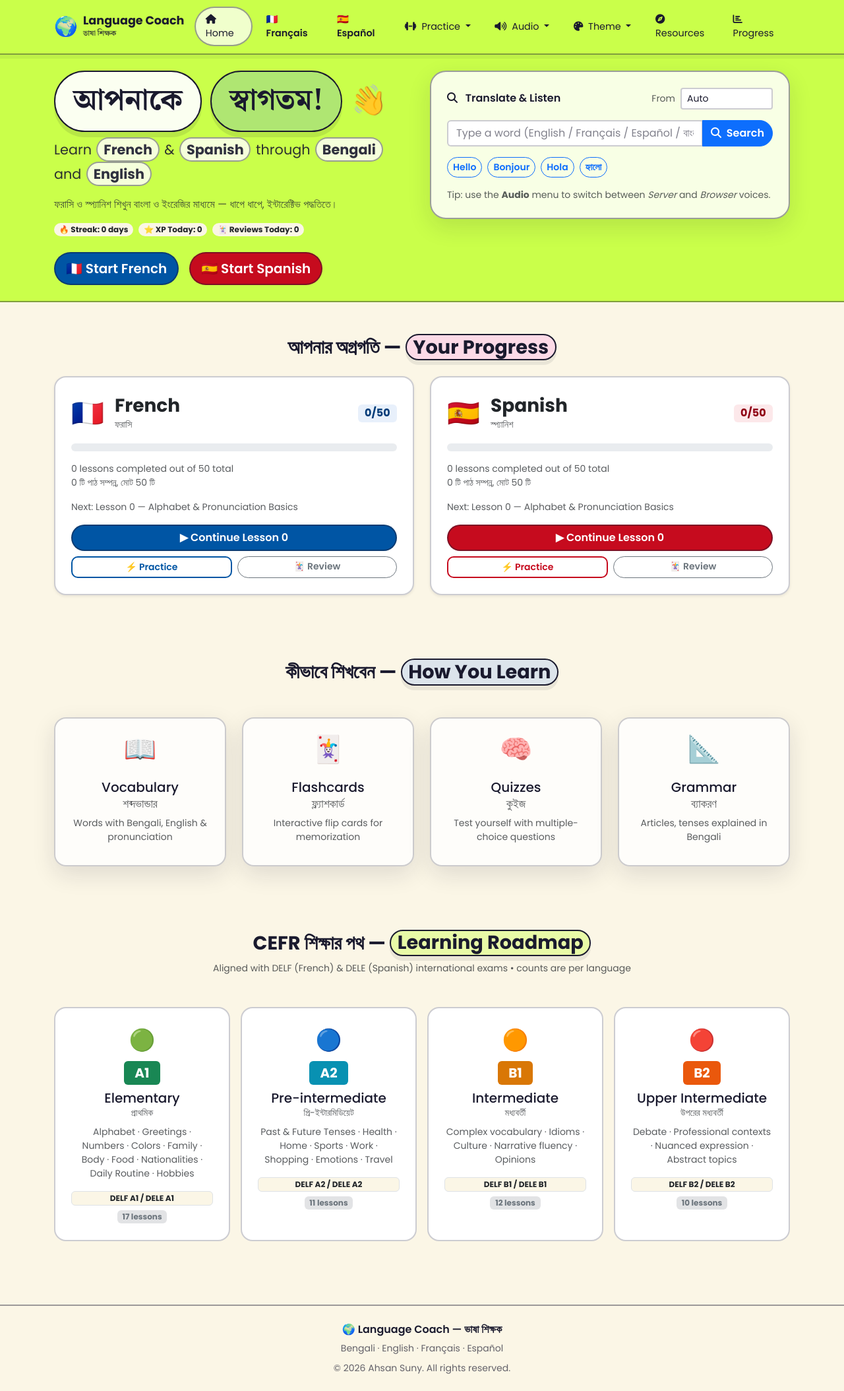
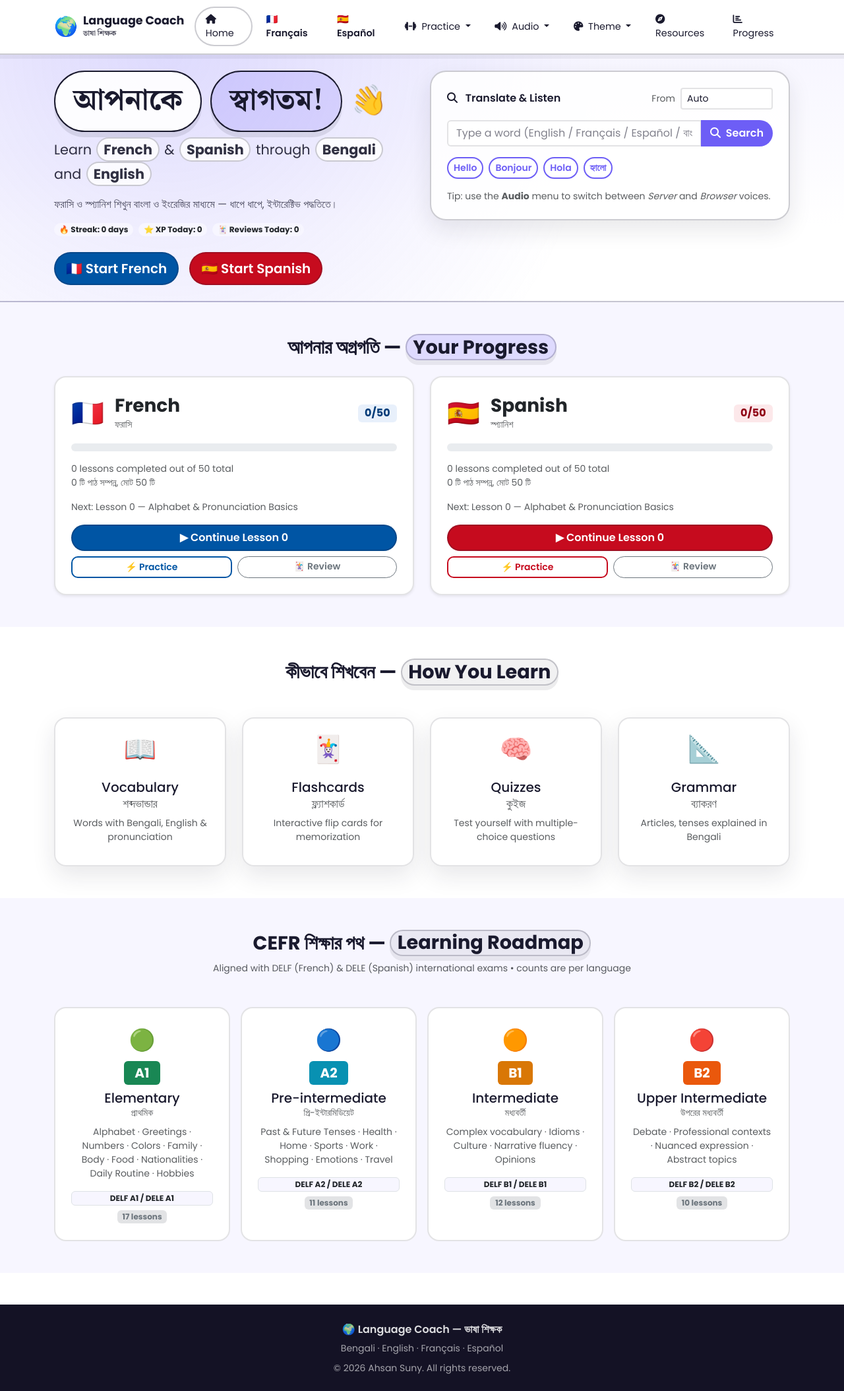
Before and after one commit to Ahsan728/Language_Coach, a Flask app: page / in a window 1280 px wide. Shown: the whole page at 66% size. Run offline with Flask 3, Linux system fonts and the light colour scheme; data that the repository does not hold is empty.

Commit message:
Auto-sync: 2026-02-22 17:50:31 (2 file(s))
Files:
 - M static/css/style.css
 - M static/js/app.js

Stat:
 static/css/style.css | 81 +++++++++++++++++++++++++++++++++++++++-------------
 static/js/app.js     | 22 ++++++++++++++
 2 files changed, 83 insertions(+), 20 deletions(-)

```diff
--- a/static/css/style.css
+++ b/static/css/style.css
@@ -11,19 +11,54 @@
   --spanish-dark:  #8f0015;
   --gold:          #FABE00;
   --text-dark:     #1a1a2e;
+
+  /* Theme tokens (default: Purple) */
   --lc-ink:        #1a1a2e;
-  --lc-lime:       #caff4a;
-  --lc-cream:      #fbf6e6;
-  --lc-outline:    rgba(26,26,46,0.22);
-  --lc-outline-strong: rgba(26,26,46,0.42);
-  --bg-light:      var(--lc-cream);
+  --lc-accent:     #6d5ef6;
+  --lc-accent-dark:#5b4df0;
+  --lc-accent-soft:rgba(109,94,246,0.18);
+
+  --lc-page-bg:    #ffffff;
+  --lc-bg-light:   #f7f6ff;
+  --lc-nav-bg:     rgba(255,255,255,0.86);
+  --lc-hero-bg:    radial-gradient(1200px circle at 20% 0%, rgba(109,94,246,0.18) 0%, rgba(255,255,255,0) 55%),
+                   linear-gradient(180deg, #f7f6ff 0%, #ffffff 70%);
+
+  --lc-footer-bg:   #141225;
+  --lc-footer-text: rgba(255,255,255,0.86);
+  --lc-footer-muted:rgba(255,255,255,0.62);
+
+  --lc-outline:    rgba(26,26,46,0.12);
+  --lc-outline-strong: rgba(26,26,46,0.22);
+  --bg-light:      var(--lc-bg-light);
   --radius:        18px;
-  --shadow:        0 12px 35px rgba(26,26,46,0.12);
+  --shadow:        0 14px 35px rgba(26,26,46,0.10);
+  --shadow-strong: 0 18px 50px rgba(26,26,46,0.16);
   /* CEFR level colours */
   --cefr-A1: #198754;
   --cefr-A2: #0891b2;
   --cefr-B1: #d97706;
   --cefr-B2: #ea580c;
+}
+
+:root[data-theme="lime"] {
+  --lc-accent:     var(--french-color);
+  --lc-accent-dark:var(--french-dark);
+  --lc-accent-soft:rgba(0,85,164,0.16);
+
+  --lc-page-bg:    #fbf6e6;
+  --lc-bg-light:   #fbf6e6;
+  --lc-nav-bg:     #caff4a;
+  --lc-hero-bg:    #caff4a;
+
+  --lc-footer-bg:   #fbf6e6;
+  --lc-footer-text: var(--lc-ink);
+  --lc-footer-muted:rgba(26,26,46,0.68);
+
+  --lc-outline:    rgba(26,26,46,0.22);
+  --lc-outline-strong: rgba(26,26,46,0.42);
+  --shadow:        0 12px 35px rgba(26,26,46,0.12);
+  --shadow-strong: 0 18px 50px rgba(26,26,46,0.18);
 }
 
 /* ---- CEFR Level Badges ---- */
@@ -33,16 +68,18 @@
 .cefr-B2 { background-color: var(--cefr-B2) !important; color: #fff !important; }
 
 /* ---- Base ---- */
-body { font-family: 'Poppins', sans-serif; color: var(--text-dark); background: var(--lc-cream); }
+body { font-family: 'Poppins', sans-serif; color: var(--text-dark); background: var(--lc-page-bg); }
 .bengali-text { font-family: 'Noto Serif Bengali', serif; line-height: 1.8; }
-.bg-light { background-color: var(--lc-cream) !important; }
+.bg-light { background-color: var(--lc-bg-light) !important; }
 
 /* ---- Navbar ---- */
 #mainNav {
-  background: var(--lc-lime);
+  background: var(--lc-nav-bg);
   border-bottom: 2px solid var(--lc-outline-strong);
   box-shadow: 0 6px 0 rgba(26,26,46,0.06);
   padding: 0.65rem 0;
+  backdrop-filter: blur(10px);
+  -webkit-backdrop-filter: blur(10px);
 }
 .brand-icon { font-size: 1.8rem; }
 .brand-title { font-size: 1.1rem; font-weight: 700; line-height: 1.2; }
@@ -67,6 +104,10 @@ body { font-family: 'Poppins', sans-serif; color: var(--text-dark); background:
 .bg-spanish   { background: var(--spanish-color) !important; }
 .btn { border-radius: 999px; font-weight: 600; }
 .btn-outline-dark { border-width: 2px; }
+.btn-primary{ background: var(--lc-accent); border: 2px solid transparent; color: #fff; }
+.btn-primary:hover{ background: var(--lc-accent-dark); border-color: transparent; color: #fff; }
+.btn-outline-primary{ border: 2px solid var(--lc-accent); color: var(--lc-accent); }
+.btn-outline-primary:hover{ background: var(--lc-accent); color: #fff; }
 .btn-french   { background: var(--french-color); color: #fff; border: 2px solid var(--lc-outline-strong); }
 .btn-french:hover { background: var(--french-dark); color: #fff; }
 .btn-spanish  { background: var(--spanish-color); color: #fff; border: 2px solid var(--lc-outline-strong); }
@@ -105,7 +146,7 @@ body { font-family: 'Poppins', sans-serif; color: var(--text-dark); background:
 
 /* ---- Hero ---- */
 .hero-section {
-  background: var(--lc-lime);
+  background: var(--lc-hero-bg);
   border-bottom: 2px solid var(--lc-outline-strong);
   position: relative;
   overflow: hidden;
@@ -134,7 +175,7 @@ body { font-family: 'Poppins', sans-serif; color: var(--text-dark); background:
   margin-right: 0.25rem;
 }
 .hero-bubble-alt{
-  background: rgba(79,143,255,0.22);
+  background: var(--lc-accent-soft);
 }
 
 .hero-flags { display: flex; gap: 1rem; align-items: center; }
@@ -168,7 +209,7 @@ body { font-family: 'Poppins', sans-serif; color: var(--text-dark); background:
 }
 .hero-glass .form-select option{ color: #111; }
 .hero-glass .form-control::placeholder{ color: rgba(26,26,46,0.55); }
-.hero-glass .btn-outline-dark.active{
+.hero-glass .btn-outline-primary.active{
   background: rgba(26,26,46,0.08);
   border-color: var(--lc-outline-strong);
 }
@@ -188,13 +229,13 @@ body { font-family: 'Poppins', sans-serif; color: var(--text-dark); background:
 .title-pill{
   display: inline-block;
   padding: 0.05rem 0.6rem;
-  background: rgba(255,119,233,0.22);
-  border: 2px solid var(--lc-ink);
+  background: var(--lc-accent-soft);
+  border: 2px solid var(--lc-outline-strong);
   border-radius: 999px;
   box-shadow: 0 7px 0 rgba(26,26,46,0.08);
 }
-.title-pill-alt{ background: rgba(79,143,255,0.18); }
-.title-pill-lime{ background: rgba(202,255,74,0.40); }
+.title-pill-alt{ background: rgba(26,26,46,0.06); }
+.title-pill-lime{ background: rgba(26,26,46,0.06); }
 
 /* ---- Progress Cards ---- */
 .progress-card { border-radius: var(--radius); transition: transform .2s, box-shadow .2s; }
@@ -400,10 +441,10 @@ body { font-family: 'Poppins', sans-serif; color: var(--text-dark); background:
   border: 2px dashed #dee2e6;
 }
 
-footer { background: var(--lc-cream); color: var(--lc-ink); border-top: 2px solid var(--lc-outline-strong); }
-footer .text-muted { color: rgba(26,26,46,0.68) !important; }
-footer a { color: var(--lc-ink); }
-footer a:hover { color: var(--lc-ink); }
+footer { background: var(--lc-footer-bg); color: var(--lc-footer-text); border-top: 2px solid var(--lc-outline-strong); }
+footer .text-muted { color: var(--lc-footer-muted) !important; }
+footer a { color: var(--lc-footer-text); }
+footer a:hover { color: var(--lc-footer-text); }
 
 /* Responsive tweaks */
 @media (max-width: 768px) {
--- a/static/js/app.js
+++ b/static/js/app.js
@@ -335,6 +335,27 @@ function initTtsProviderMenu() {
     txt += ` • Server default: ${serverDefault}`;
     status.textContent = txt;
   }
+}
+
+function initThemeMenu() {
+  const menu = document.getElementById('themeMenu');
+  if (!menu) return;
+
+  const allowed = new Set(['purple', 'lime']);
+  const current = String((document.documentElement && document.documentElement.dataset)
+    ? (document.documentElement.dataset.theme || '') : '').trim().toLowerCase();
+
+  menu.querySelectorAll('[data-theme]').forEach(btn => {
+    const t = String(btn.dataset.theme || '').trim().toLowerCase();
+    if (!allowed.has(t)) return;
+    if (t === current) btn.classList.add('active');
+
+    btn.addEventListener('click', () => {
+      try { localStorage.setItem('lc_theme', t); } catch { /* noop */ }
+      try { document.documentElement.dataset.theme = t; } catch { /* noop */ }
+      location.reload();
+    });
+  });
 }
 
 /* ===============================================
@@ -1382,6 +1403,7 @@ function attachQuizShortcuts() {
    INIT on page load
    =============================================== */
 document.addEventListener('DOMContentLoaded', () => {
+  initThemeMenu();
   initTtsProviderMenu();
   // Flashcards page
   if (typeof VOCAB !== 'undefined') initFlashcards();
```
